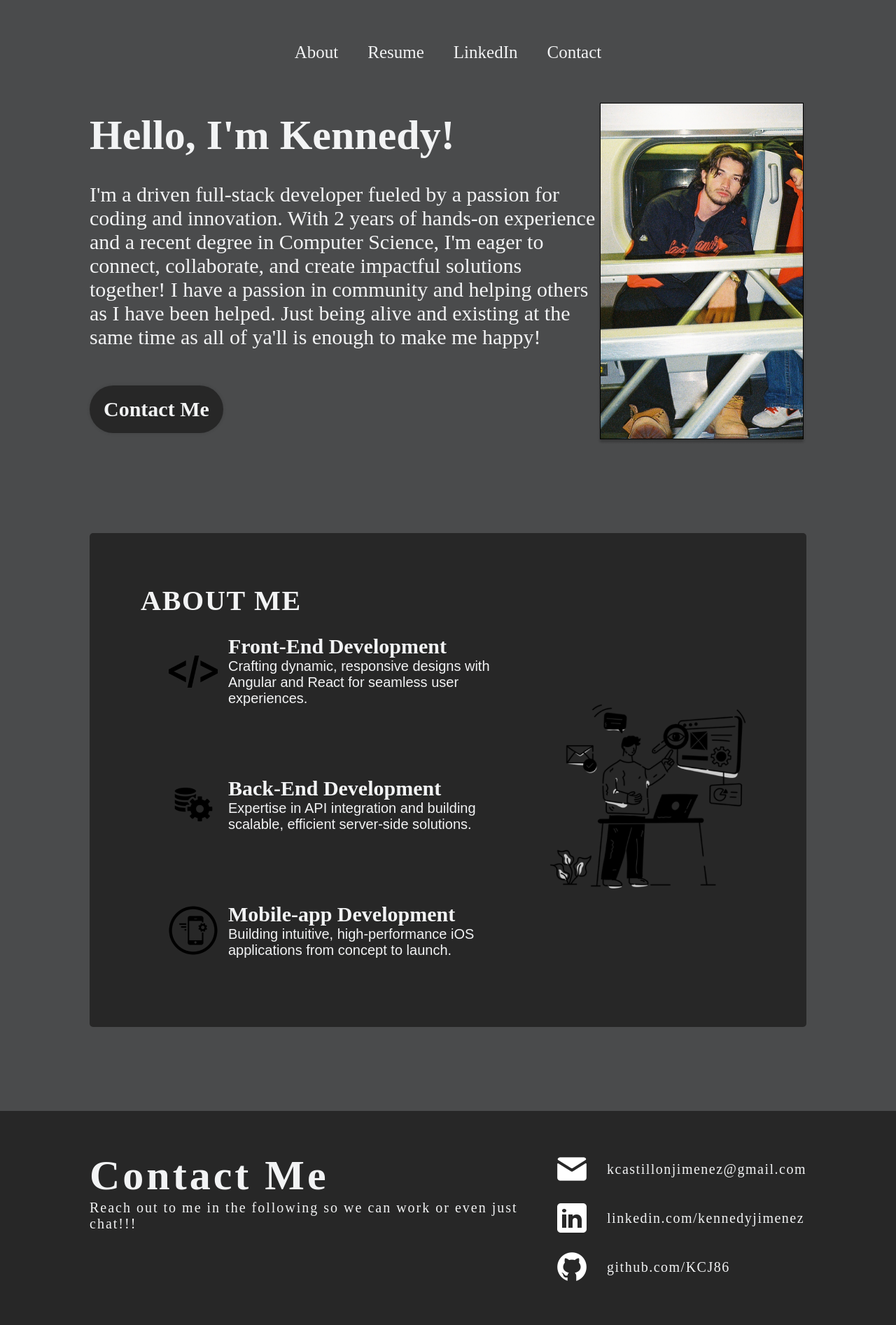
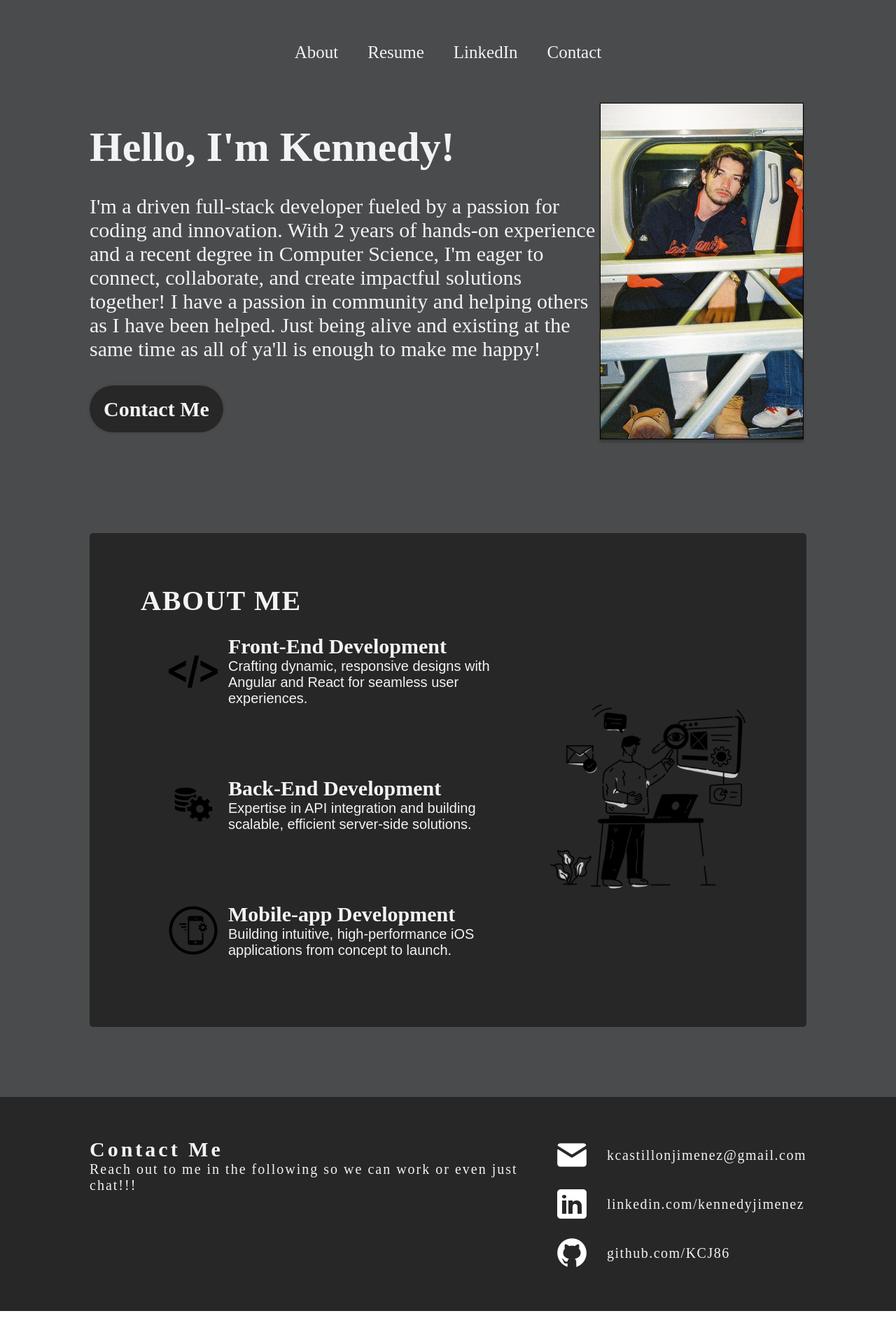
Before and after one commit to KCJ86/kennedy-portfolio, a React (Vite) app in the folder kennedy-portfolio/: page / in a window 1280 px wide. Shown: the whole page at 70% size. Built offline with nearby package versions, Linux system fonts and the light colour scheme; a web font is replaced by a local one.

Commit message:
Feat: updated icon and added some edits

```diff
--- a/kennedy-portfolio/index.html
+++ b/kennedy-portfolio/index.html
@@ -1,8 +1,12 @@
-<!doctype html>
+<!DOCTYPE html>
 <html lang="en">
   <head>
     <meta charset="UTF-8" />
-    <link rel="icon" type="image/svg+xml" href="/vite.svg" />
+    <link
+      rel="icon"
+      type="image/ong"
+      href="/kennedy-portfolio/assets/icon/iconwebsite.png"
+    />
     <meta name="viewport" content="width=device-width, initial-scale=1.0" />
     <title>Kennedy Castillon Jimenez</title>
   </head>
--- a/kennedy-portfolio/src/components/About/About.jsx
+++ b/kennedy-portfolio/src/components/About/About.jsx
@@ -10,7 +10,7 @@ export const About = () => {
         initial={{ opacity: 0 }}
         whileInView={{
           opacity: 1,
-          transition: { delay: 0.2, duration: 0.5 },
+          transition: { delay: 0.2, duration: 0.3 },
         }}
         viewport={{ once: false, amount: 0.5 }}
         className={styles.title}
--- a/kennedy-portfolio/src/components/Contact/Contact.module.css
+++ b/kennedy-portfolio/src/components/Contact/Contact.module.css
@@ -2,7 +2,7 @@
 
 .container {
   color: var(--color-text);
-  margin-top: 120px;
+  margin-top: 100px;
   background-color: var(--color-dark);
   display: flex;
   flex-direction: row;
@@ -13,7 +13,7 @@
 }
 
 .text h1 {
-  font-size: 60px;
+  font-size: 30px;
   font-weight: 700;
   letter-spacing: 4px;
   font-family: var(--font-quattrocento);
--- a/kennedy-portfolio/src/components/Hero/Hero.jsx
+++ b/kennedy-portfolio/src/components/Hero/Hero.jsx
@@ -11,50 +11,45 @@ export const Hero = () => {
           initial={{ opacity: 0 }}
           whileInView={{
             opacity: 1,
-            transition: { delay: 0.2, duration: 0.5 },
+            transition: { delay: 0.2, duration: 0.3 },
           }}
-          viewport={{ once: false, amount: 0.5 }}
+          viewport={{ once: false, amount: 0.3 }}
           className={styles.title}
         >
           Hello, I'm Kennedy!
         </motion.h1>
-        <motion.p
+        <motion.div
           initial={{ opacity: 0 }}
           whileInView={{
             opacity: 1,
-            transition: { delay: 0.2, duration: 0.5 },
+            transition: { delay: 0.2, duration: 0.3 },
           }}
-          viewport={{ once: false, amount: 0.5 }}
-          className={styles.description}
+          viewport={{ once: false, amount: 0.1 }}
         >
+          <p className={styles.description}>
             I'm a driven full-stack developer fueled by a passion for coding and
-          innovation. With 2 years of hands-on experience and a recent degree in
-          Computer Science, I'm eager to connect, collaborate, and create
+            innovation. With 2 years of hands-on experience and a recent degree
+            in Computer Science, I'm eager to connect, collaborate, and create
             impactful solutions together! I have a passion in community and
-          helping others as I have been helped. Just being alive and existing at
-          the same time as all of ya'll is enough to make me happy!
-        </motion.p>
+            helping others as I have been helped. Just being alive and existing
+            at the same time as all of ya'll is enough to make me happy!
+          </p>
 
-        <motion.a
-          initial={{ opacity: 0 }}
-          whileInView={{
-            opacity: 1,
-            transition: { delay: 0.2, duration: 0.5 },
-          }}
-          viewport={{ once: false, amount: 0.5 }}
+          <a
             href="mailto:kcastillonjimenez@sandiego.edu"
             className={styles.contactBtn}
           >
             Contact Me
-        </motion.a>
+          </a>
+        </motion.div>
       </div>
       <motion.img
         initial={{ opacity: 0 }}
         whileInView={{
           opacity: 1,
-          transition: { delay: 0.2, duration: 0.5 },
+          transition: { delay: 0.2, duration: 0.3 },
         }}
-        viewport={{ once: false, amount: 0.5 }}
+        viewport={{ once: false, amount: 0.1 }}
         src={getImageUrl("hero/aboutme2.png")}
         alt="Imageofme"
         className={styles.heroImg}
```
Also changed, not shown: kennedy-portfolio/assets/icon/iconwebsite.png (added). Lines whose indentation alone changed are shown as unchanged.
